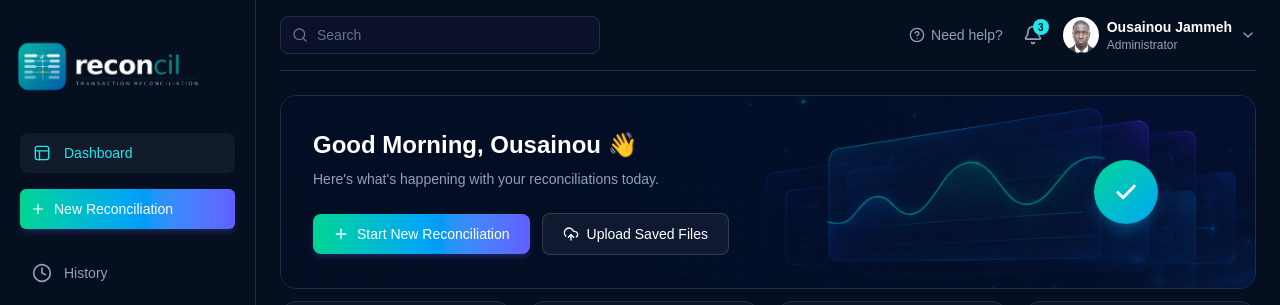
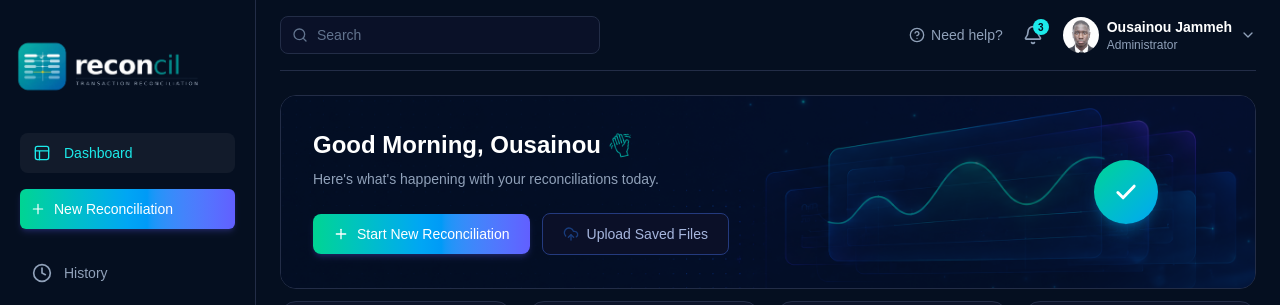
Before and after one commit to ousainoubsj/recon-frontend, a Next.js app: page /dashboard in a window 1280 px wide. Shown: the top 305 px of the page. Built offline with nearby package versions, Linux system fonts and the light colour scheme.

Commit message:
Update GreetingBanner component; enhance header with wave icon and adjust button styles

```diff
--- a/components/dashboard/GreetingBanner.tsx
+++ b/components/dashboard/GreetingBanner.tsx
@@ -8,7 +8,10 @@ export default function GreetingBanner() {
       <div className="absolute inset-0 bg-[#050F20]/60" />
 
       <div className="relative flex min-h-48 flex-col justify-center p-8">
-        <h2 className="text-2xl font-semibold text-white">Good Morning, Ousainou 👋</h2>
+        <h2 className="flex items-center gap-2 text-2xl font-semibold text-white">
+          Good Morning, Ousainou
+          <Image src="/icons/wave.png" alt="" width={24} height={24} className="h-6 w-6 -rotate-12" />
+        </h2>
         <p className="mt-2 text-sm text-slate-400">Here&apos;s what&apos;s happening with your reconciliations today.</p>
 
         <div className="mt-6 flex items-center gap-3">
@@ -22,9 +25,9 @@ export default function GreetingBanner() {
 
           <button
             type="button"
-            className="flex cursor-pointer items-center gap-2 rounded-lg border border-white/15 bg-white/5 px-5 py-2.5 text-sm font-medium text-white transition-colors duration-300 hover:bg-white/10 active:scale-95"
+            className="flex cursor-pointer text-[#A6B6DE] items-center gap-2 rounded-lg border border-[#243A7E] bg-[#0B1028] px-5 py-2.5 text-sm font-medium transition-colors duration-300 hover:bg-white/10 active:scale-95"
           >
-            <UploadCloud className="h-4 w-4" />
+            <UploadCloud className="h-4 w-4 text-[#183C7C]" />
             Upload Saved Files
           </button>
         </div>
```
